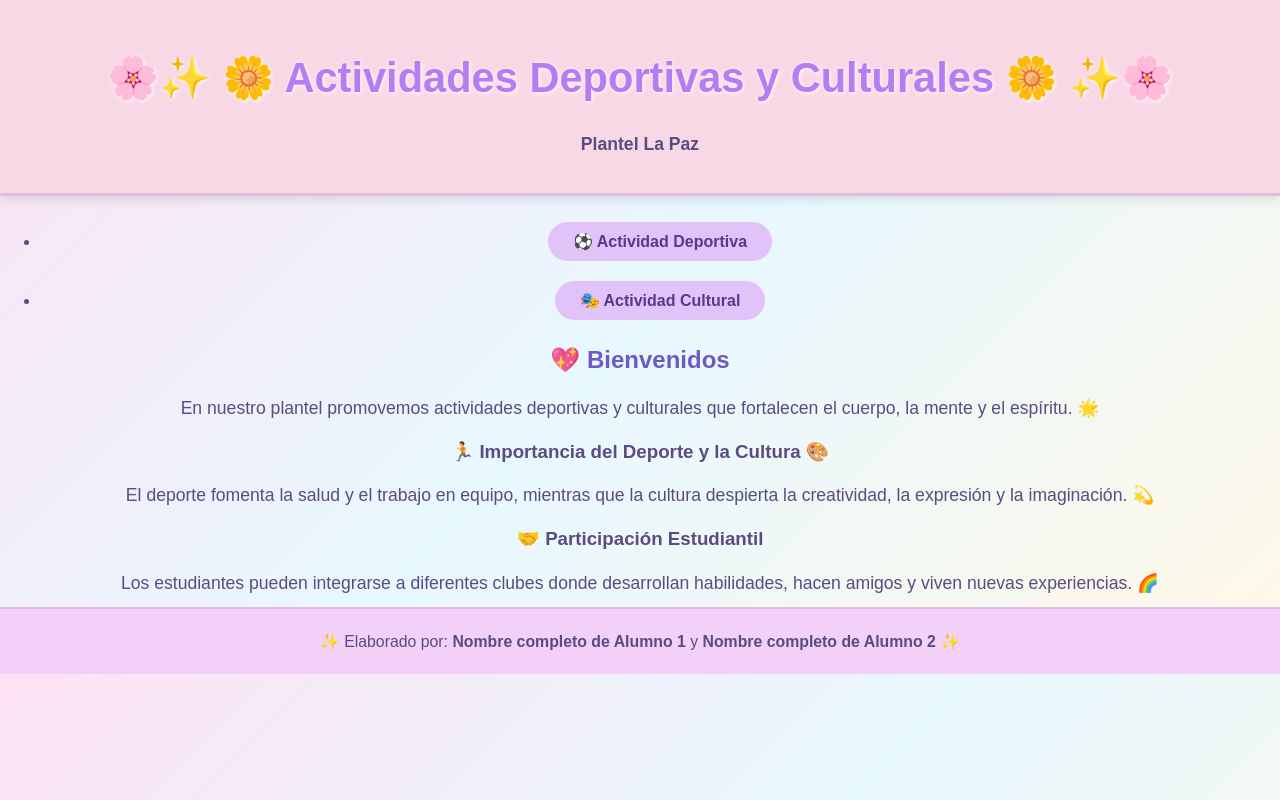
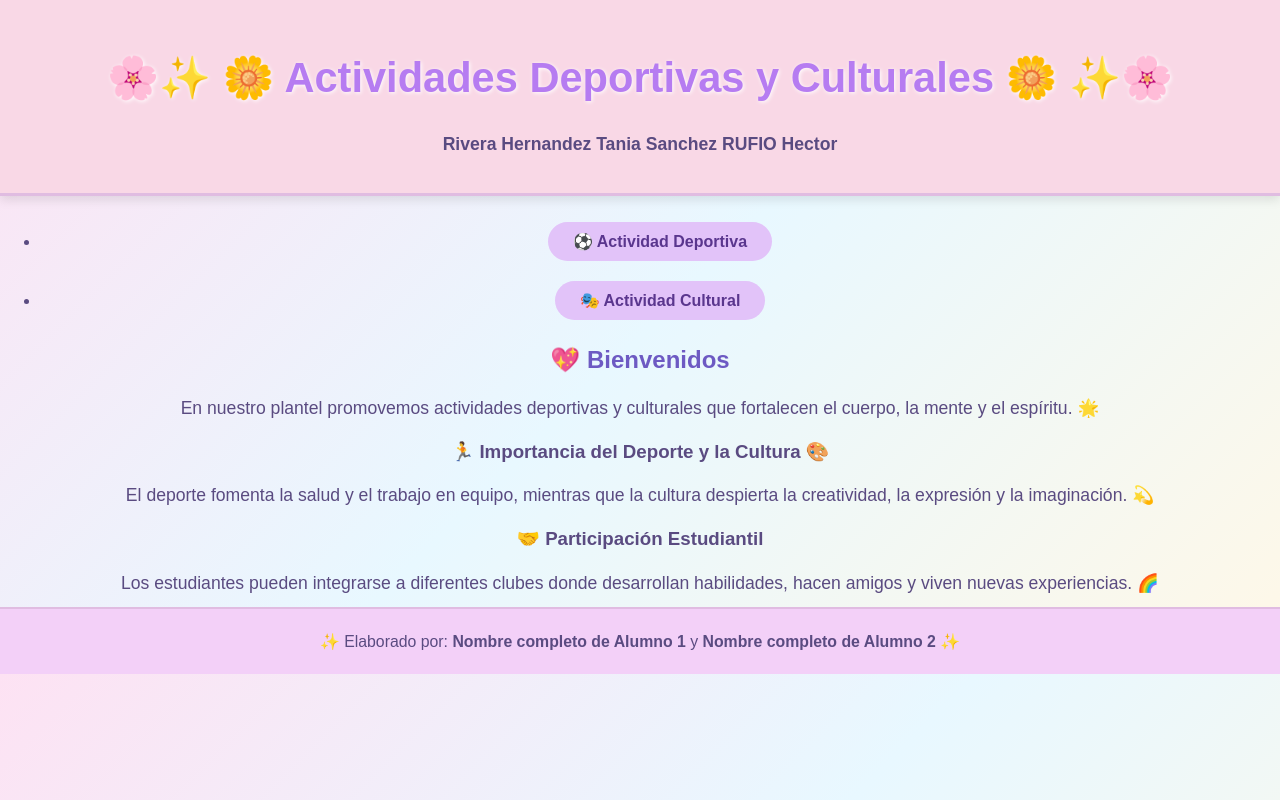
Before and after one commit to rihs070730mmcvrna2-netizen/Examen_GitHub_SanchezRiveraaa, a plain HTML site: page index.html in a window 1280 px wide. Drawn offline with Linux system fonts and the light colour scheme.

Commit message:
Sanchez_Hector_#commit6_index

```diff
--- a/index.html
+++ b/index.html
@@ -9,7 +9,7 @@
 <body>
   <header>
     <h1>🌼 Actividades Deportivas y Culturales 🌼</h1>
-    <p><strong>Plantel La Paz</strong></p>
+    <p><strong>Rivera Hernandez Tania  Sanchez RUFIO Hector</strong></p>
   </header>
 
   <nav>
```
